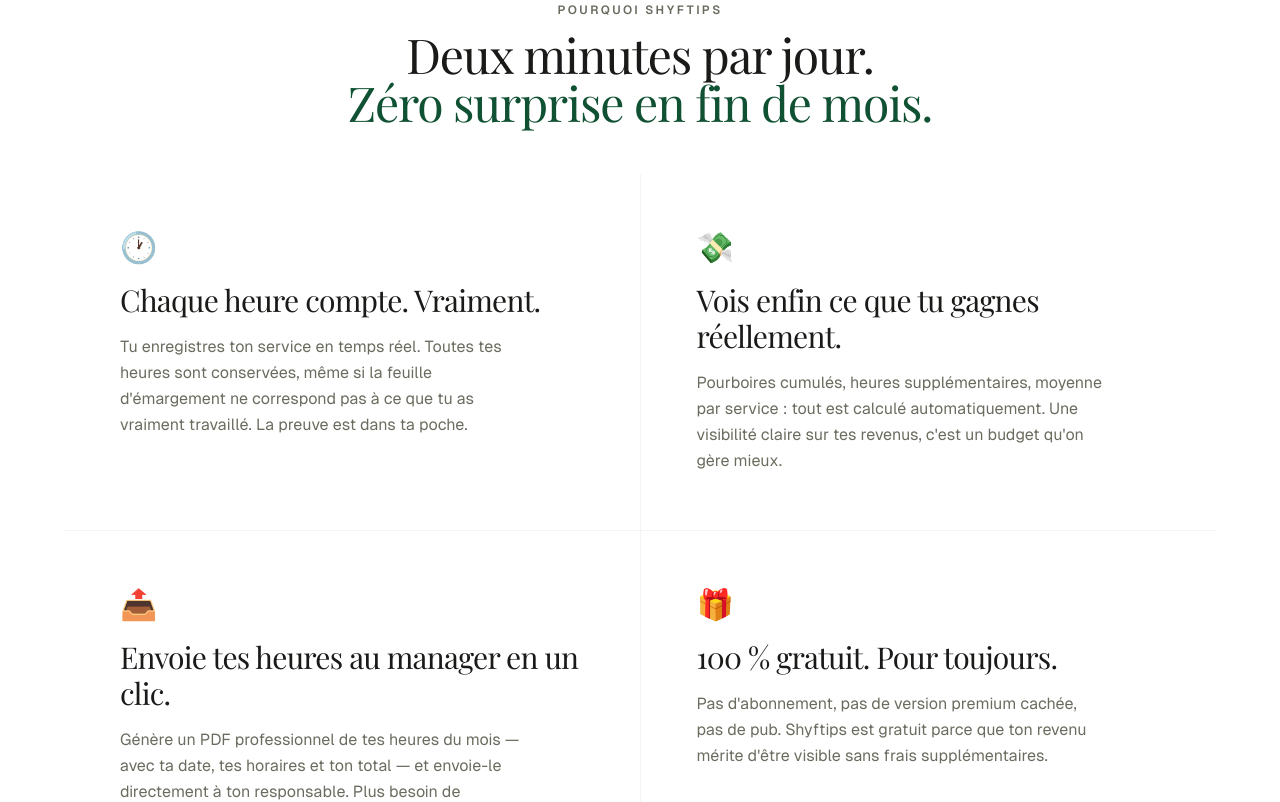
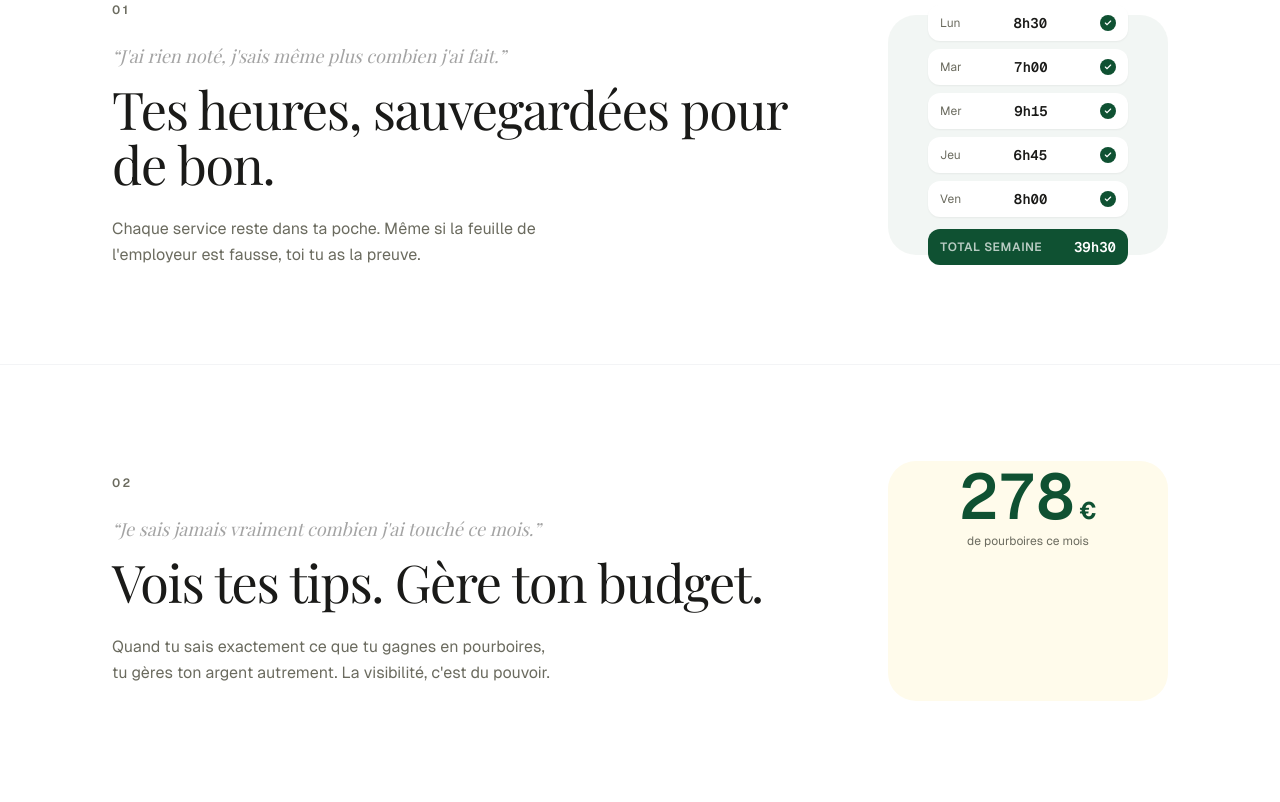
Before and after one commit to Thethetrader/shifttips, a Next.js app: page / in a window 1280 px wide. Shown: the part 1060-1862 px from the top of the page. Built offline with nearby package versions, Linux system fonts and the light colour scheme; a web font is replaced by a local one.

Commit message:
LandingValues : 2 sections animées style Problems (heures + tips/budget)

```diff
--- a/src/components/landing/LandingValues.tsx
+++ b/src/components/landing/LandingValues.tsx
@@ -1,71 +1,196 @@
 "use client";
 
-import { motion, useInView } from "framer-motion";
-import { useRef } from "react";
+import { motion, useInView, animate, useMotionValue, useTransform } from "framer-motion";
+import { useRef, useEffect, useState } from "react";
+
+/* ── Animation 1 : heures sauvegardées, badge proof ── */
+function HoursProof() {
+  const shifts = [
+    { day: "Lun", h: "8h30" },
+    { day: "Mar", h: "7h00" },
+    { day: "Mer", h: "9h15" },
+    { day: "Jeu", h: "6h45" },
+    { day: "Ven", h: "8h00" },
+  ];
+  const [revealed, setRevealed] = useState(0);
+
+  useEffect(() => {
+    if (revealed >= shifts.length) return;
+    const t = setTimeout(() => setRevealed(r => r + 1), 600);
+    return () => clearTimeout(t);
+  }, [revealed, shifts.length]);
+
+  useEffect(() => {
+    const reset = setTimeout(() => setRevealed(0), 5000);
+    return () => clearTimeout(reset);
+  }, [revealed]);
+
+  const total = shifts.slice(0, revealed).reduce((sum, s) => {
+    const [h, m] = s.h.replace("h", ":").split(":").map(Number);
+    return sum + h + (m || 0) / 60;
+  }, 0);
+  const totalH = Math.floor(total);
+  const totalM = Math.round((total - totalH) * 60);
+
+  return (
+    <div className="flex flex-col gap-2 w-[200px]">
+      {shifts.map((s, i) => (
+        <motion.div
+          key={i}
+          initial={{ opacity: 0, x: -12 }}
+          animate={i < revealed ? { opacity: 1, x: 0 } : { opacity: 0, x: -12 }}
+          transition={{ type: "spring", stiffness: 200, damping: 22 }}
+          className="flex items-center justify-between bg-white rounded-xl px-3 py-2 shadow-sm"
+        >
+          <span className="text-xs text-ink-muted">{s.day}</span>
+          <span className="text-sm font-bold font-mono text-ink">{s.h}</span>
+          <motion.div
+            initial={{ scale: 0 }}
+            animate={i < revealed ? { scale: 1 } : { scale: 0 }}
+            transition={{ delay: 0.15, type: "spring", stiffness: 300 }}
+            className="w-4 h-4 rounded-full bg-emerald flex items-center justify-center"
+          >
+            <svg width="8" height="8" viewBox="0 0 24 24" fill="none" stroke="white" strokeWidth="3.5" strokeLinecap="round"><path d="M20 6L9 17l-5-5"/></svg>
+          </motion.div>
+        </motion.div>
+      ))}
+      {revealed === shifts.length && (
+        <motion.div
+          initial={{ opacity: 0, y: 8 }}
+          animate={{ opacity: 1, y: 0 }}
+          className="mt-1 bg-emerald rounded-xl px-3 py-2 flex justify-between items-center"
+        >
+          <span className="text-xs text-white/70 font-semibold uppercase tracking-wider">Total semaine</span>
+          <span className="text-sm font-bold font-mono text-white">{totalH}h{String(totalM).padStart(2,"0")}</span>
+        </motion.div>
+      )}
+    </div>
+  );
+}
+
+/* ── Animation 2 : pourboires qui s'accumulent → budget ── */
+function TipsBudget() {
+  const count = useMotionValue(0);
+  const rounded = useTransform(count, v => Math.round(v));
+  const [phase, setPhase] = useState<"up" | "budget">("up");
+
+  useEffect(() => {
+    let cancelled = false;
+    async function loop() {
+      while (!cancelled) {
+        setPhase("up");
+        await animate(count, 847, { duration: 2.8, ease: "easeOut" });
+        if (cancelled) break;
+        await new Promise(r => setTimeout(r, 800));
+        setPhase("budget");
+        await new Promise(r => setTimeout(r, 2000));
+        await animate(count, 0, { duration: 0.3 });
+        await new Promise(r => setTimeout(r, 400));
+      }
+    }
+    loop();
+    return () => { cancelled = true; };
+  }, [count]);
+
+  return (
+    <div className="flex flex-col items-center gap-4 w-[200px]">
+      <motion.div
+        animate={phase === "budget" ? { scale: 0.85, opacity: 0.4 } : { scale: 1, opacity: 1 }}
+        className="text-center"
+      >
+        <motion.span className="text-[64px] font-bold font-mono leading-none text-emerald">
+          {rounded}
+        </motion.span>
+        <span className="text-2xl font-bold text-emerald ml-1">€</span>
+        <p className="text-xs text-ink-muted mt-1">de pourboires ce mois</p>
+      </motion.div>
+
+      <motion.div
+        initial={{ opacity: 0, y: 12 }}
+        animate={phase === "budget" ? { opacity: 1, y: 0 } : { opacity: 0, y: 12 }}
+        transition={{ type: "spring", stiffness: 180, damping: 22 }}
+        className="w-full bg-white rounded-2xl p-3 shadow-sm"
+      >
+        <p className="text-[10px] text-ink-muted uppercase tracking-wider mb-2">Impact sur ton budget</p>
+        {[
+          { label: "Loyer", pct: 45 },
+          { label: "Courses", pct: 22 },
+          { label: "Épargne", pct: 18 },
+          { label: "Loisirs", pct: 15 },
+        ].map((item, i) => (
+          <div key={i} className="flex items-center gap-2 mb-1.5">
+            <span className="text-[10px] text-ink-muted w-14 flex-shrink-0">{item.label}</span>
+            <div className="flex-1 h-1.5 bg-gray-100 rounded-full overflow-hidden">
+              <motion.div
+                initial={{ width: 0 }}
+                animate={{ width: `${item.pct}%` }}
+                transition={{ delay: i * 0.1 + 0.2, duration: 0.5 }}
+                className="h-full bg-emerald rounded-full"
+              />
+            </div>
+          </div>
+        ))}
+      </motion.div>
+    </div>
+  );
+}
 
 const values = [
   {
-    icon: "🕐",
-    headline: "Chaque heure compte. Vraiment.",
-    body: "Tu enregistres ton service en temps réel. Toutes tes heures sont conservées, même si la feuille d'émargement ne correspond pas à ce que tu as vraiment travaillé. La preuve est dans ta poche.",
+    num: "01",
+    quote: "J'ai rien noté, j'sais même plus combien j'ai fait.",
+    headline: "Tes heures, sauvegardées pour de bon.",
+    body: "Chaque service reste dans ta poche. Même si la feuille de l'employeur est fausse, toi tu as la preuve.",
+    animation: <HoursProof />,
+    animBg: "bg-emerald/5",
   },
   {
-    icon: "💸",
-    headline: "Vois enfin ce que tu gagnes réellement.",
-    body: "Pourboires cumulés, heures supplémentaires, moyenne par service : tout est calculé automatiquement. Une visibilité claire sur tes revenus, c'est un budget qu'on gère mieux.",
-  },
-  {
-    icon: "📤",
-    headline: "Envoie tes heures au manager en un clic.",
-    body: "Génère un PDF professionnel de tes heures du mois — avec ta date, tes horaires et ton total — et envoie-le directement à ton responsable. Plus besoin de chercher dans ta mémoire.",
-  },
-  {
-    icon: "🎁",
-    headline: "100 % gratuit. Pour toujours.",
-    body: "Pas d'abonnement, pas de version premium cachée, pas de pub. Shyftips est gratuit parce que ton revenu mérite d'être visible sans frais supplémentaires.",
+    num: "02",
+    quote: "Je sais jamais vraiment combien j'ai touché ce mois.",
+    headline: "Vois tes tips. Gère ton budget.",
+    body: "Quand tu sais exactement ce que tu gagnes en pourboires, tu gères ton argent autrement. La visibilité, c'est du pouvoir.",
+    animation: <TipsBudget />,
+    animBg: "bg-amber-50",
   },
 ];
 
-export default function LandingValues() {
+function ValueRow({ v, i }: { v: typeof values[0]; i: number }) {
   const ref = useRef(null);
   const inView = useInView(ref, { once: true, margin: "-60px" });
 
   return (
-    <section ref={ref} className="py-20 md:py-24 px-5 border-t border-gray-100 bg-white">
-      <div className="max-w-6xl mx-auto">
+    <div ref={ref} className="border-b border-gray-100 last:border-0">
+      <div className="max-w-6xl mx-auto px-6 md:px-12 py-16 md:py-24 grid grid-cols-1 md:grid-cols-[1fr_auto] gap-12 md:gap-20 items-center">
         <motion.div
-          initial={{ opacity: 0, y: 12 }}
+          initial={{ opacity: 0, y: 24 }}
           animate={inView ? { opacity: 1, y: 0 } : {}}
-          transition={{ duration: 0.5, ease: [0.16, 1, 0.3, 1] }}
-          className="mb-12 text-center"
+          transition={{ type: "spring", stiffness: 80, damping: 20 }}
         >
-          <p className="text-xs font-semibold uppercase tracking-[0.2em] text-ink-muted mb-3">Pourquoi Shyftips</p>
-          <h2 className="text-4xl md:text-5xl font-serif tracking-tight text-ink leading-tight">
-            Deux minutes par jour.<br />
-            <em className="not-italic text-emerald">Zéro surprise en fin de mois.</em>
+          <p className="text-xs font-semibold uppercase tracking-[0.2em] text-ink-muted mb-6">{v.num}</p>
+          <p className="text-lg font-serif italic text-ink/40 mb-3">&ldquo;{v.quote}&rdquo;</p>
+          <h2 className="text-4xl md:text-[52px] font-serif tracking-tight leading-[1.05] text-ink mb-6">
+            {v.headline}
           </h2>
+          <p className="text-base text-ink-muted leading-relaxed max-w-[42ch]">{v.body}</p>
         </motion.div>
 
-        <div className="grid grid-cols-1 md:grid-cols-2 gap-px bg-gray-100">
-          {values.map((v, i) => (
-            <motion.div
-              key={i}
-              initial={{ opacity: 0, y: 16 }}
-              animate={inView ? { opacity: 1, y: 0 } : {}}
-              transition={{ type: "spring", stiffness: 80, damping: 20, delay: i * 0.1 }}
-              className="bg-white px-8 md:px-14 py-10 md:py-14"
-            >
-              <div className="text-3xl mb-4">{v.icon}</div>
-              <h3 className="text-2xl md:text-3xl font-serif tracking-tight text-ink leading-tight mb-4">
-                {v.headline}
-              </h3>
-              <p className="text-ink-muted leading-relaxed max-w-[38ch]">
-                {v.body}
-              </p>
-            </motion.div>
-          ))}
-        </div>
+        <motion.div
+          initial={{ opacity: 0, scale: 0.88 }}
+          animate={inView ? { opacity: 1, scale: 1 } : {}}
+          transition={{ type: "spring", stiffness: 70, damping: 18, delay: 0.1 + i * 0.04 }}
+          className={`${v.animBg} rounded-3xl flex items-center justify-center w-full md:w-[280px] h-[220px] md:h-[240px] flex-shrink-0`}
+        >
+          {v.animation}
+        </motion.div>
       </div>
+    </div>
+  );
+}
+
+export default function LandingValues() {
+  return (
+    <section className="overflow-hidden bg-white border-t border-gray-100">
+      {values.map((v, i) => <ValueRow key={i} v={v} i={i} />)}
     </section>
   );
 }
```
